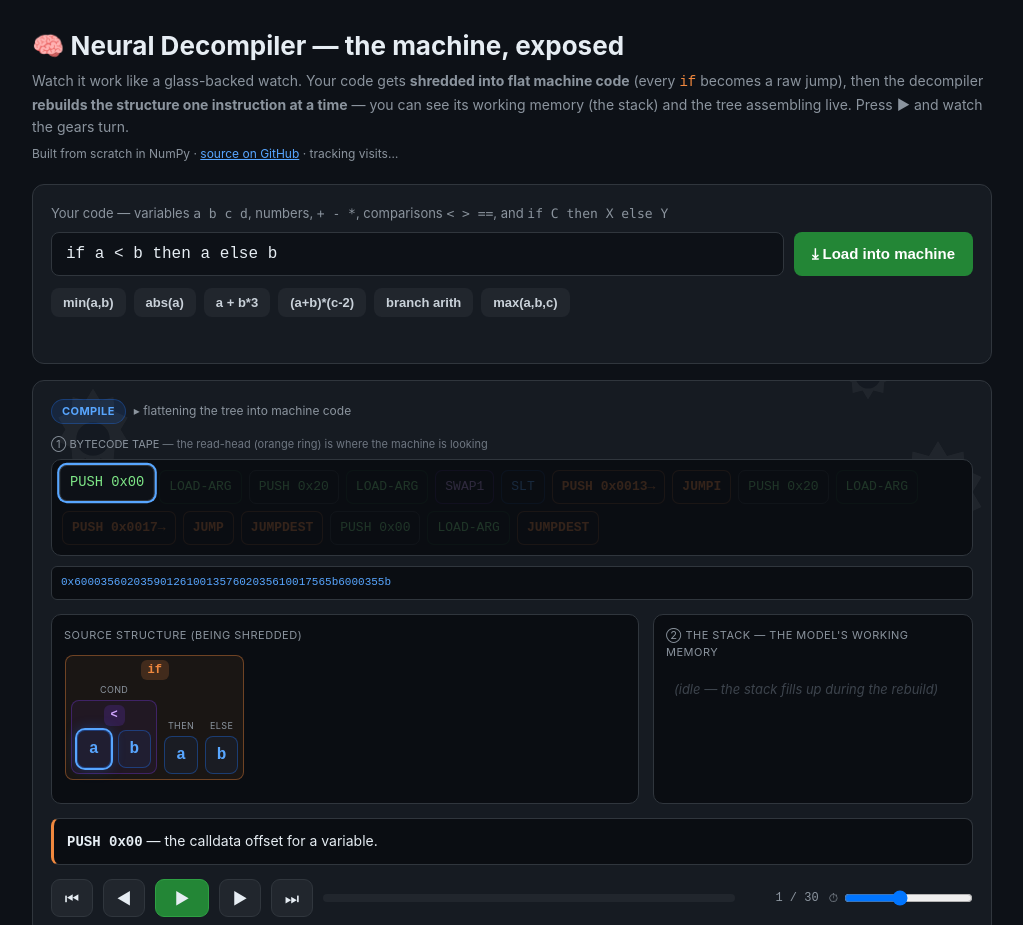
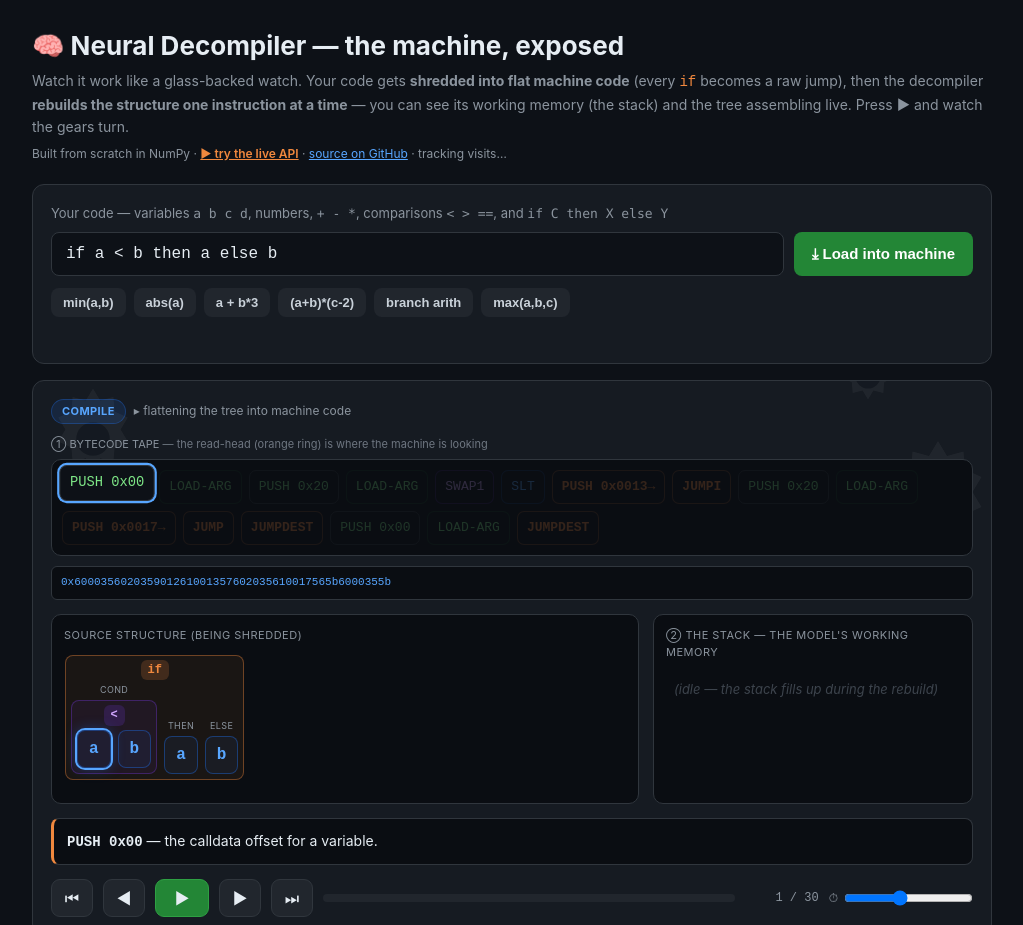
Before and after one commit to Gursimran2007/neural-decompiler, a plain HTML site: page docs/index.html in a window 1280 px wide. Shown: the top 925 px of the page, without its empty margins (128-1151 px from the left). Drawn offline with Linux system fonts and the light colour scheme.

Commit message:
Wire live HF Spaces API link into Pages demo and README

```diff
--- a/docs/index.html
+++ b/docs/index.html
@@ -132,7 +132,8 @@
   <div class="sub">Watch it work like a glass-backed watch. Your code gets <b>shredded into flat machine code</b> (every <code>if</code> becomes a raw jump), then the decompiler <b>rebuilds the structure one instruction at a time</b> — you can see its working memory (the stack) and the tree assembling live. Press <b>▶</b> and watch the gears turn.</div>
   <div class="sub" style="margin-top:-12px;font-size:12px;">
     Built from scratch in NumPy ·
-    <a href="https://github.com/Gursimran2007/neural-decompiler" style="color:var(--blue);">source on GitHub</a>
+    <a href="https://gursimran1223-neural-decompiler.hf.space" style="color:var(--orange);font-weight:600;">▶ try the live API</a>
+    · <a href="https://github.com/Gursimran2007/neural-decompiler" style="color:var(--blue);">source on GitHub</a>
     · <span id="visits" style="color:var(--dim);">tracking visits…</span>
   </div>
 
```
Also changed, not shown: 1 other file.
